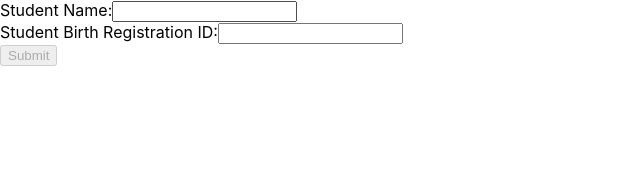
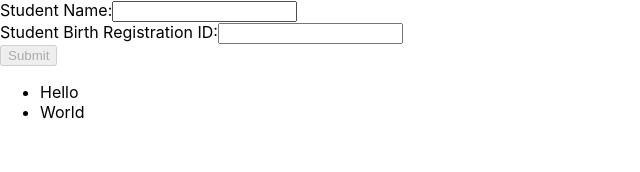
Before and after one commit to ishmum123/studentlog-next, a Next.js app: page /register in a window 1280 px wide. Shown: the top 172 px of the page, without its empty margins (0-640 px from the left). Built offline with nearby package versions, Linux system fonts and the light colour scheme.

Commit message:
[config] add different modules

```diff
--- /dev/null
+++ b/modules/registration/list.js
@@ -0,0 +1,6 @@
+export default function List() {
+    return <ul>
+        <li>Hello</li>
+        <li>World</li>
+    </ul>;
+}
--- a/pages/register.js
+++ b/pages/register.js
@@ -1,4 +1,5 @@
 import {useState} from "react";
+import List from "../modules/registration/list";
 
 export default function Register() {
     const [studentName, setStudentName] = useState("");
@@ -40,6 +41,7 @@ export default function Register() {
                 onClick={callJsonPlaceholder}>
                 Submit
             </button>
+            <List />
         </form>
     );
 }
```
